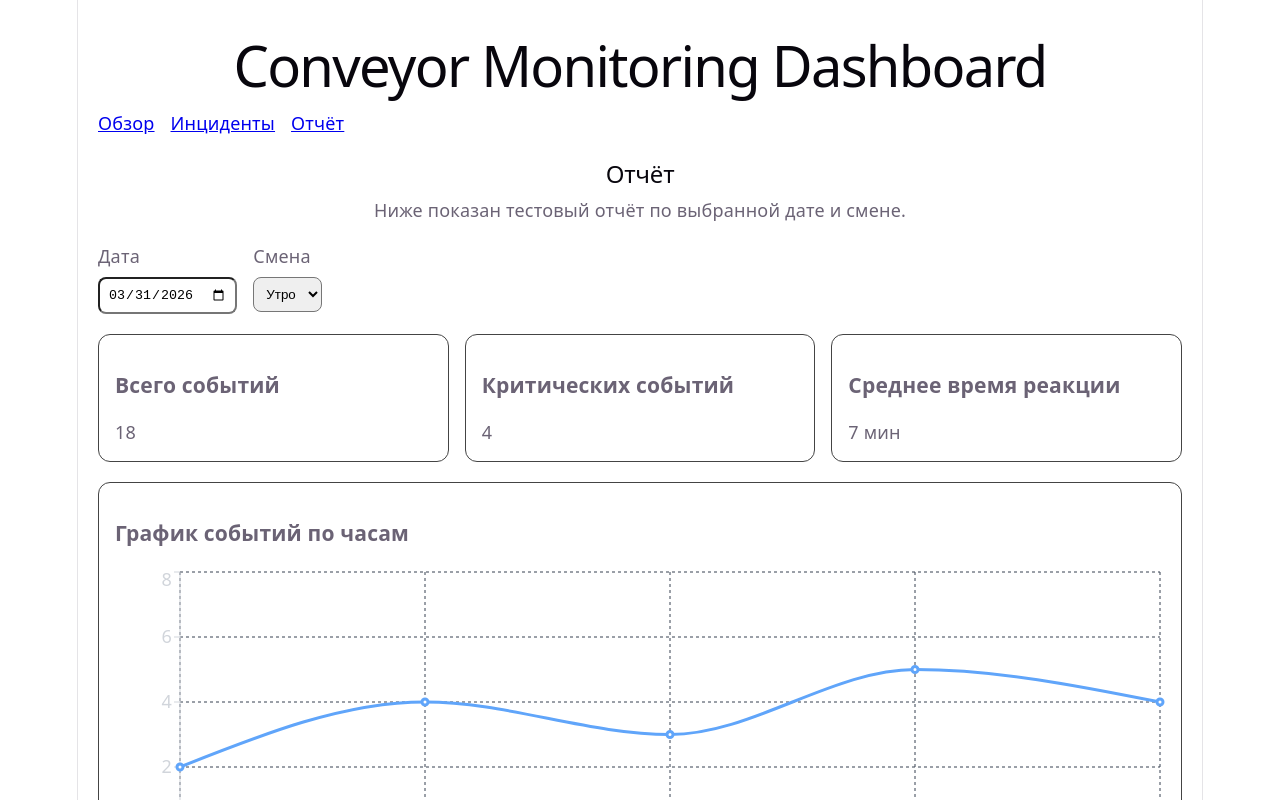
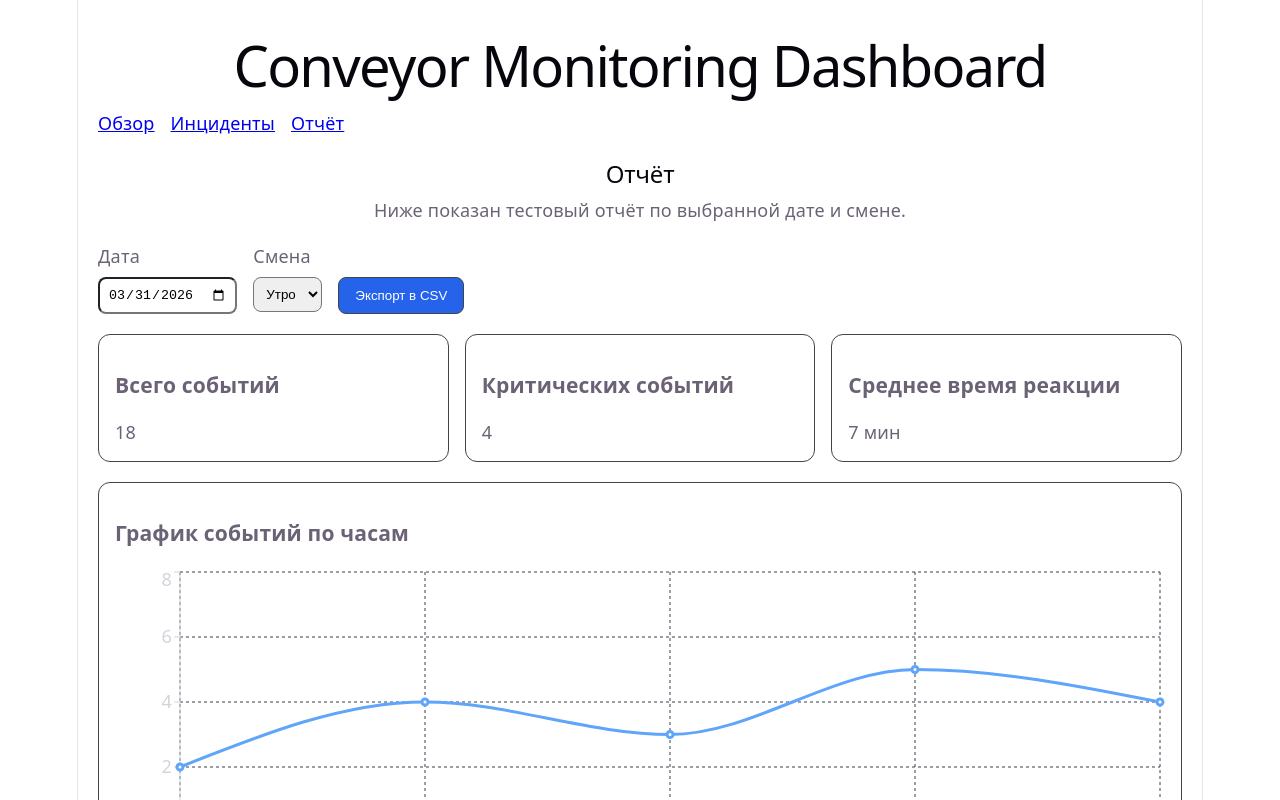
Before and after one commit to Serjik1661/practice-case-conveyor-monitoring-dashboard-frontend, a React (Vite) app: page /report in a window 1280 px wide. Shown: the top 800 px of the page. Built offline with nearby package versions, Linux system fonts and the light colour scheme.

Commit message:
feat: add report charts and csv export

```diff
--- a/src/pages/ReportPage.tsx
+++ b/src/pages/ReportPage.tsx
@@ -21,6 +21,47 @@ function ReportPage() {
   const report = shiftReports.find(
     (item) => item.date === selectedDate && item.shift === selectedShift,
   )
+
+  const handleExportCsv = () => {
+  if (!report) return
+
+  const escapeCsvValue = (value: string | number) => {
+    return `"${String(value).replace(/"/g, '""')}"`
+  }
+
+  const rows: Array<Array<string | number>> = [
+    ['Дата', report.date],
+    ['Смена', report.shift],
+    ['Всего событий', report.totalEvents],
+    ['Критических событий', report.criticalEvents],
+    ['Среднее время реакции', report.avgResponseMinutes],
+    [],
+    ['События по часам'],
+    ['Час', 'Количество'],
+    ...report.byHour.map((item) => [`${item.hour}:00`, item.count]),
+    [],
+    ['События по линиям'],
+    ['Линия', 'Количество'],
+    ...report.byLine.map((item) => [item.lineName, item.count]),
+  ]
+
+  const csvContent = rows
+    .map((row) => row.map((cell) => escapeCsvValue(cell)).join(';'))
+    .join('\n')
+
+  const blob = new Blob(['\uFEFF' + csvContent], {
+    type: 'text/csv;charset=utf-8;',
+  })
+
+  const url = URL.createObjectURL(blob)
+  const link = document.createElement('a')
+
+  link.href = url
+  link.download = `report-${report.date}-${report.shift}.csv`
+  link.click()
+
+  URL.revokeObjectURL(url)
+}
 
   return (
     <div>
@@ -75,6 +116,22 @@ function ReportPage() {
               <option value="night">Ночь</option>
             </select>
           </label>
+        </div>
+        <div style={{ display: 'flex', alignItems: 'flex-end' }}>
+            <button
+                onClick={handleExportCsv}
+                disabled={!report}
+                style={{
+                padding: '10px 16px',
+                borderRadius: '8px',
+                border: '1px solid #444',
+                background: report ? '#2563eb' : '#374151',
+                color: '#fff',
+                cursor: report ? 'pointer' : 'not-allowed',
+                }}
+                >
+                Экспорт в CSV
+            </button>
         </div>
       </div>
 
```
